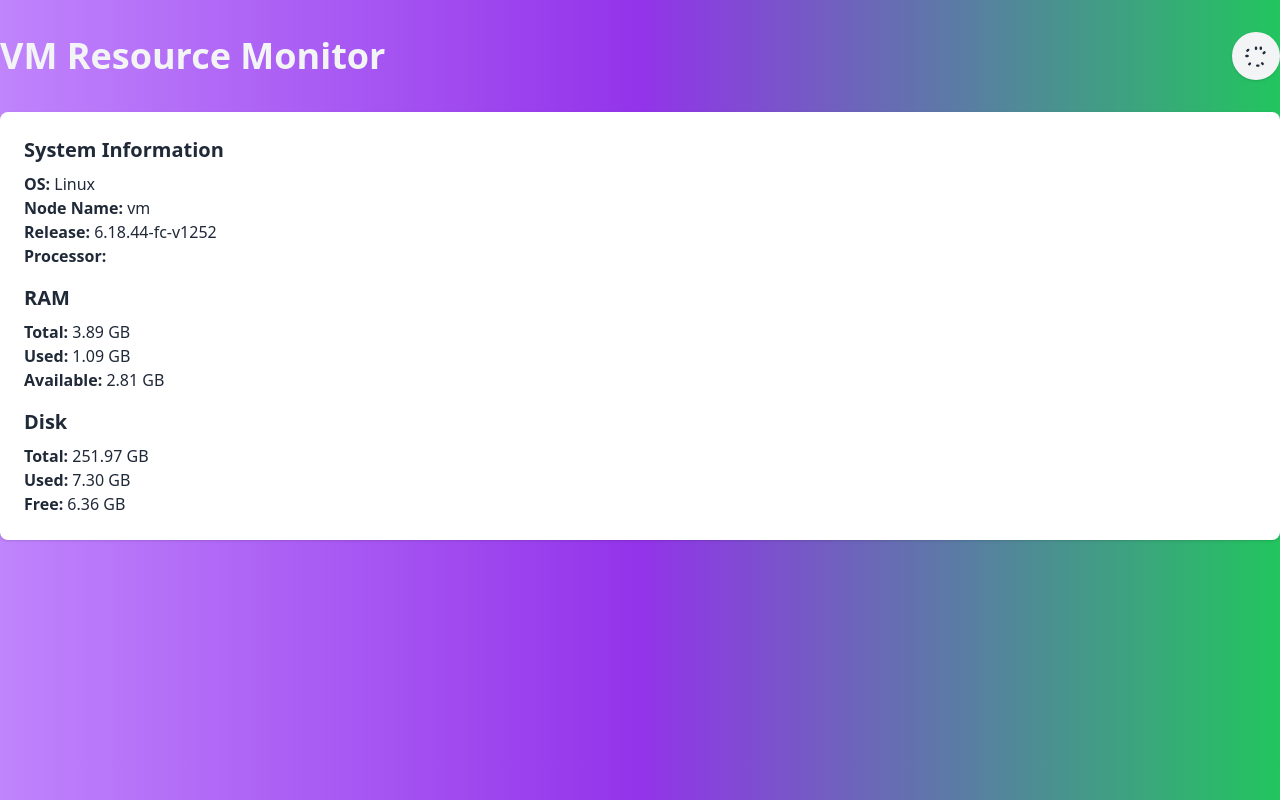
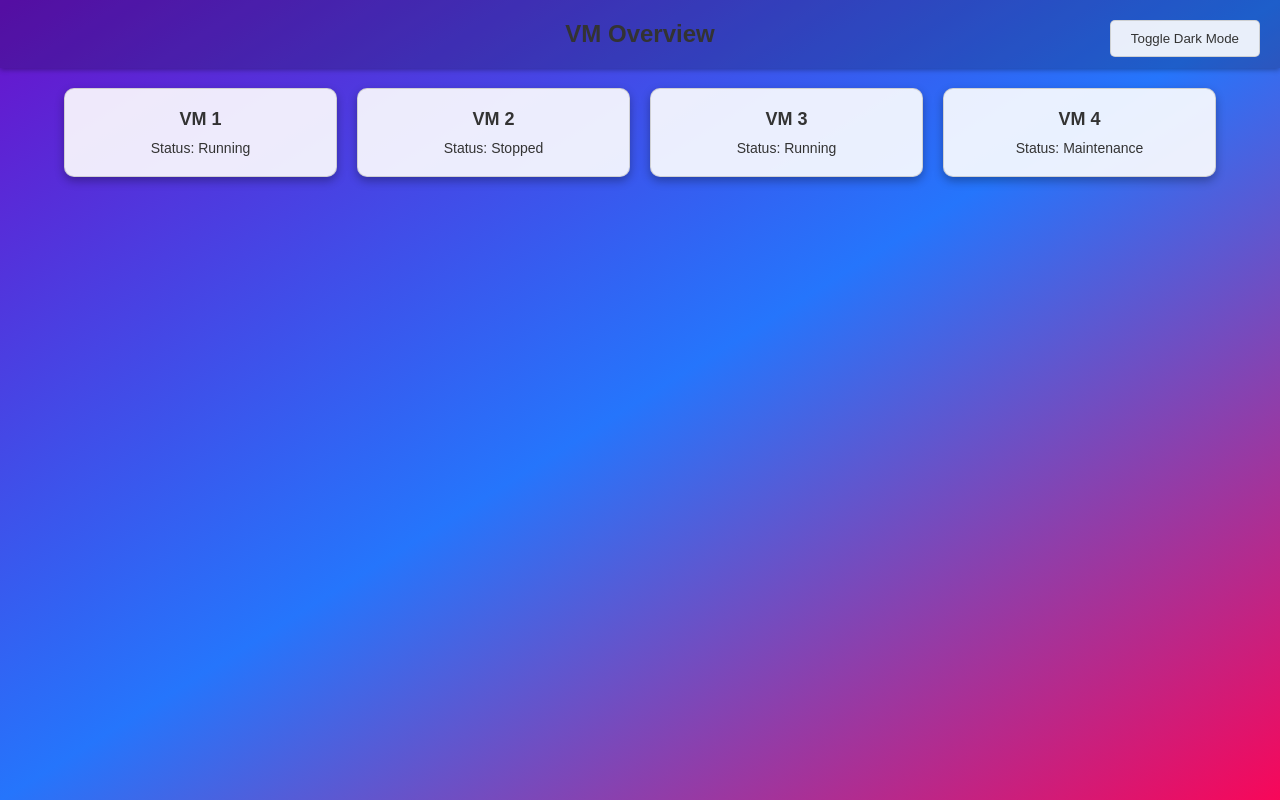
Before and after one commit to matinzx/monitoring-py, a Flask app: page / in a window 1280 px wide. Run offline with Flask 3, Linux system fonts and the light colour scheme; style sheets or scripts are compiled from the project's sources; some libraries are stand-ins or nearby versions.

Commit message:
new-vm-list

```diff
--- a/vm-resource-monitor/templates/index.html
+++ b/vm-resource-monitor/templates/index.html
@@ -1,26 +1,151 @@
 <!DOCTYPE html>
 <html lang="en">
 <head>
-    <meta charset="UTF-8">
-    <meta name="viewport" content="width=device-width, initial-scale=1.0">
-    <title>VM Resource Monitor</title>
-    <script src="https://cdn.tailwindcss.com"></script>
-    <link rel="stylesheet" href="/static/css/style.css">
+  <meta charset="UTF-8">
+  <meta name="viewport" content="width=device-width, initial-scale=1.0">
+  <title>VM Grid with Dynamic Background</title>
+  <style>
+    /* متغیرهای حالت پیش‌فرض (لایت) */
+    :root {
+      --bg-gradient: linear-gradient(to bottom right, #6a11cb, #2575fc, #f80759);
+      --text-color: #333;
+      --card-bg: rgba(255, 255, 255, 0.9);
+      --card-border: rgba(200, 200, 200, 0.8);
+      --shadow-color: rgba(0, 0, 0, 0.3);
+    }
+
+    /* متغیرهای حالت دارک */
+    [data-theme="dark"] {
+      --bg-gradient: radial-gradient(circle at top left, #232323, #2f2f2f, #3a3a3a, #1b4032); /* مشکی-خاکستری-سبز زیتونی */
+      --text-color: #e4e4e4;
+      --card-bg: rgba(40, 50, 40, 0.9); /* سبز-خاکستری برای بخش کارت‌ها */
+      --card-border: rgba(90, 110, 90, 0.8);
+      --shadow-color: rgba(255, 255, 255, 0.1);
+    }
+
+    /* استایل عمومی */
+    * {
+      margin: 0;
+      padding: 0;
+      box-sizing: border-box;
+    }
+
+    body {
+      font-family: Arial, sans-serif;
+      margin: 0;
+      padding: 0;
+      background: var(--bg-gradient);
+      color: var(--text-color);
+      min-height: 100vh;
+      display: flex;
+      flex-direction: column;
+      align-items: center;
+      overflow-x: hidden; /* جلوگیری از اسکرول افقی */
+      transition: background 0.3s, color 0.3s;
+    }
+
+    header {
+      width: 100%;
+      padding: 20px;
+      background: rgba(0, 0, 0, 0.2);
+      color: var(--text-color);
+      text-align: center;
+      box-shadow: 0 2px 5px var(--shadow-color);
+    }
+
+    h1 {
+      margin: 0;
+      font-size: 24px;
+    }
+
+    .container {
+      display: grid;
+      grid-template-columns: repeat(4, 1fr);
+      gap: 20px;
+      width: 90%;
+      margin-top: 20px;
+    }
+
+    .vm-card {
+      background-color: var(--card-bg);
+      border: 1px solid var(--card-border);
+      border-radius: 10px;
+      padding: 20px;
+      box-shadow: 0 4px 10px var(--shadow-color);
+      text-align: center;
+      transition: background-color 0.3s, border-color 0.3s, box-shadow 0.3s;
+    }
+
+    .vm-card h3 {
+      margin: 0 0 10px 0;
+      font-size: 18px;
+    }
+
+    .vm-card p {
+      font-size: 14px;
+    }
+
+    .toggle-button {
+      position: fixed;
+      top: 20px;
+      right: 20px;
+      padding: 10px 20px;
+      background-color: var(--card-bg);
+      border: 1px solid var(--card-border);
+      border-radius: 5px;
+      color: var(--text-color);
+      cursor: pointer;
+      transition: background-color 0.3s, color 0.3s, border-color 0.3s;
+    }
+
+    @media (max-width: 768px) {
+      .container {
+        grid-template-columns: repeat(2, 1fr);
+      }
+    }
+
+    @media (max-width: 480px) {
+      .container {
+        grid-template-columns: 1fr;
+      }
+    }
+  </style>
 </head>
-<body class="bg-gradient-to-r from-purple-400 via-purple-600 to-green-500 min-h-screen text-gray-100 transition duration-500">
-    <div class="container mx-auto py-8">
-        <div class="flex justify-between items-center">
-            <h1 class="text-4xl font-bold">VM Resource Monitor</h1>
-            <button id="toggle-dark-mode" class="p-3 rounded-full shadow hover:shadow-lg transition duration-500 bg-gray-100 text-gray-800">
-                <svg xmlns="http://www.w3.org/2000/svg" class="h-6 w-6" viewBox="0 0 20 20" fill="currentColor">
-                    <path d="M10 2a1 1 0 00-1 1v1a1 1 0 002 0V3a1 1 0 00-1-1zM4.22 4.22a1 1 0 00-1.42 0l-.71.7a1 1 0 001.42 1.42l.71-.7a1 1 0 000-1.42zM2 9a1 1 0 000 2h1a1 1 0 100-2H2zm12-7a1 1 0 011 1v1a1 1 0 11-2 0V3a1 1 0 011-1zm3.78 4.22a1 1 0 010 1.42l-.7.71a1 1 0 01-1.42-1.42l.7-.71a1 1 0 011.42 0zM10 18a1 1 0 011-1h1a1 1 0 110 2h-1a1 1 0 01-1-1zm-5.78-.22a1 1 0 01-.7-1.42l.7-.71a1 1 0 011.42 1.42l-.7.71a1 1 0 01-.72.3zm11.56 0a1 1 0 01-.7-.3l-.7-.71a1 1 0 111.42-1.42l.7.71a1 1 0 01-.72 1.42z" />
-                </svg>
-            </button>
-        </div>
-        <div id="system-info" class="p-6 mt-8 bg-white text-gray-800 shadow rounded-lg">
-            Loading system information...
-        </div>
+<body>
+  <header>
+    <h1>VM Overview</h1>
+  </header>
+  <button class="toggle-button" id="themeToggle">Toggle Dark Mode</button>
+  <div class="container">
+    <div class="vm-card">
+      <h3>VM 1</h3>
+      <p>Status: Running</p>
     </div>
-    <script src="/static/js/script.js"></script>
+    <div class="vm-card">
+      <h3>VM 2</h3>
+      <p>Status: Stopped</p>
+    </div>
+    <div class="vm-card">
+      <h3>VM 3</h3>
+      <p>Status: Running</p>
+    </div>
+    <div class="vm-card">
+      <h3>VM 4</h3>
+      <p>Status: Maintenance</p>
+    </div>
+  </div>
+
+  <script>
+    const themeToggle = document.getElementById('themeToggle');
+    const body = document.body;
+
+    themeToggle.addEventListener('click', () => {
+      if (body.hasAttribute('data-theme')) {
+        body.removeAttribute('data-theme');
+      } else {
+        body.setAttribute('data-theme', 'dark');
+      }
+    });
+  </script>
 </body>
 </html>
```
